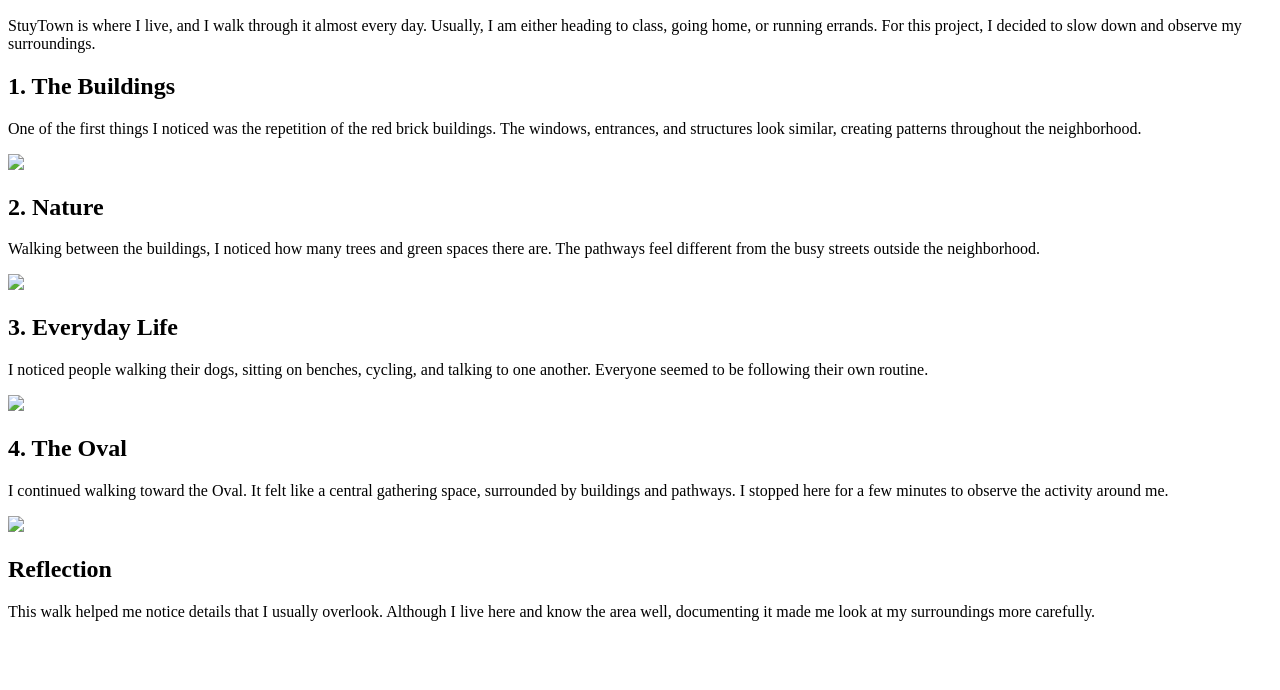
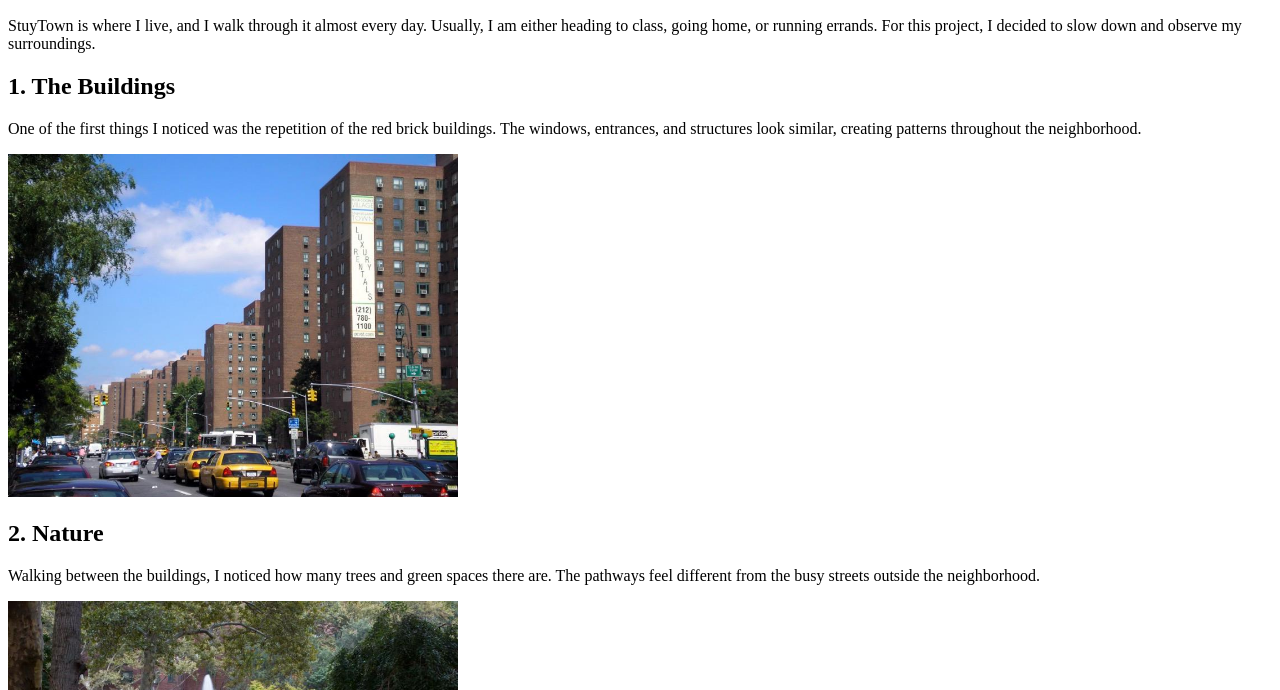
Before and after one commit to agarn336-arch/journaling-a-walk, a plain HTML site: page index.html in a window 1280 px wide. Shown: the part 110-800 px from the top of the page. Drawn offline with Linux system fonts and the light colour scheme.

Commit message:
Update index.html

```diff
--- a/index.html
+++ b/index.html
@@ -31,7 +31,7 @@
     the neighborhood.
   </p>
 
- <img src="images/3.jpeg" width="450">
+ <img src="3.jpeg" width="450">
 
   <h2>2. Nature</h2>
 
@@ -42,7 +42,7 @@
     busy streets outside the neighborhood.
   </p>
 
- <img src="images/2.jpeg" width="450">
+ <img src="2.jpeg" width="450">
 
   <h2>3. Everyday Life</h2>
 
@@ -53,7 +53,7 @@
     to be following their own routine.
   </p>
 
-<img src="images/1.jpeg" width="450">
+<img src="1.jpeg" width="450">
 
   <h2>4. The Oval</h2>
 
@@ -65,7 +65,7 @@
     observe the activity around me.
   </p>
 
-<img src="images/2.jpeg" width="450">
+<img src="2.jpeg" width="450">
 
   <h2>Reflection</h2>
 
```
